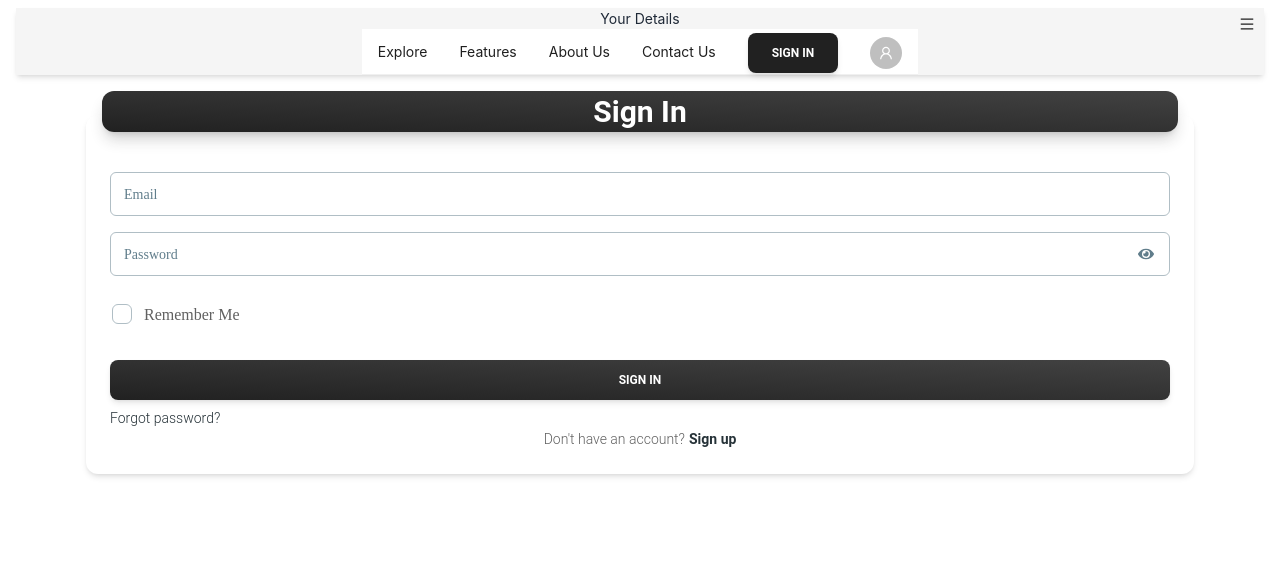
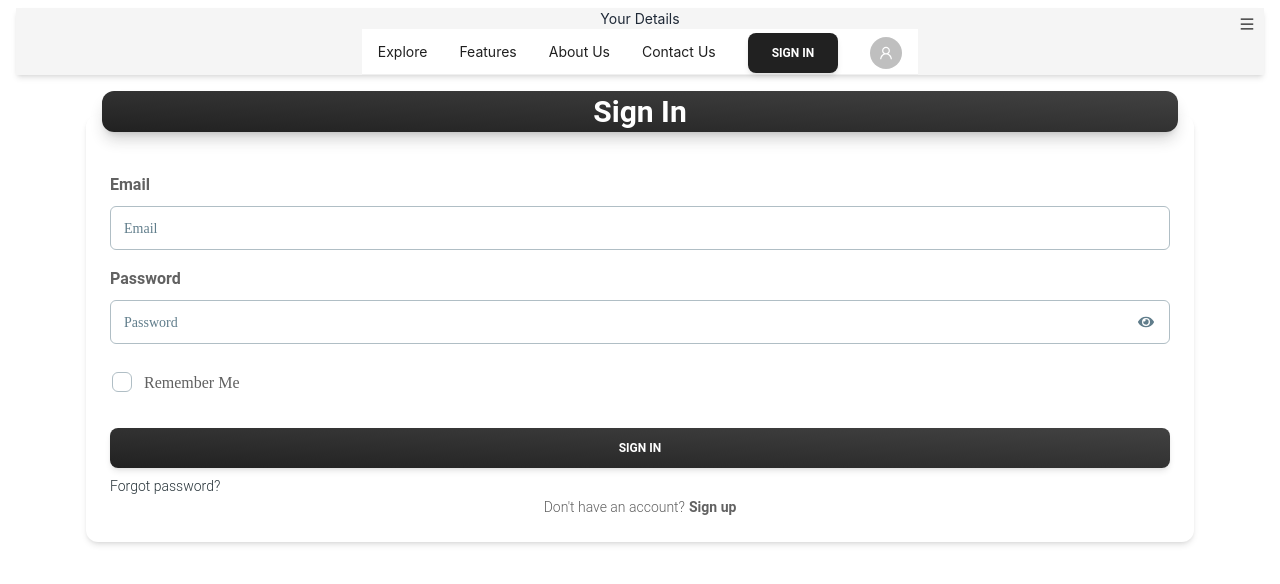
Before and after one commit to IsoDevMate/cyber-cafe, a React (Vite) app in the folder frontend/: page /signin in a window 1280 px wide. Shown: the top 584 px of the page. Built offline with nearby package versions, Linux system fonts and the light colour scheme.

Commit message:
login and sign up working

```diff
--- a/frontend/src/auth/signin.jsx
+++ b/frontend/src/auth/signin.jsx
@@ -11,7 +11,7 @@ import {
 } from "@material-tailwind/react";
 import { signInWithEmailAndPassword } from "firebase/auth";
 import { auth } from "../../src/firebase";
-import { useNavigate } from "react-router-dom";
+import { useNavigate,Link } from "react-router-dom";
 import { useAuth } from "../../src/auth/context/auth";
 import { FaEye, FaEyeSlash } from "react-icons/fa";
 
@@ -24,9 +24,12 @@ export const SignIn = () => {
   const [emailError, setEmailError] = useState("");
   const [passwordError, setPasswordError] = useState("");
   const [errorMessage, setErrorMessage] = useState("");
+  const [showPassword, setShowPassword] = useState(false);
+
   const navigate = useNavigate();
   const { setUser } = useAuth();
   const MIN_PASSWORD_LENGTH = 8;
+
 
   const validateEmail = (email) => {
     const regex = /^[^\s@]+@[^\s@]+\.[^\s@]+$/;
@@ -38,9 +41,8 @@ export const SignIn = () => {
     setShowPassword(!showPassword);
   };
 
-  const handlePasswordChange = (e) => {
-    setPassword(e.target.value);
-  };
+
+
 
   const handleForgotPassword = () => {
     // Add your forgot password logic here
@@ -49,17 +51,8 @@ export const SignIn = () => {
   };
 
 
-  const handleEmailChange = (e) => {
-    setEmail(e.target.value);
-  };
 
-
-
-
-
-  const [showPassword, setShowPassword] = useState(false);
-
-/*  const handlePasswordChange = (e) => {
+  const handlePasswordChange = (e) => {
     const value = e.target.value.trim();
     setPassword(value);
     setPasswordError(
@@ -69,18 +62,15 @@ export const SignIn = () => {
     );
   };
 
-  const togglePasswordVisibility = () => {
-    setShowPassword(!showPassword);
-  };
-  */
 
-  /*
+
+
   const handleEmailChange = (e) => {
     const value = e.target.value;
     setEmail(value);
     setEmailError(validateEmail(value) ? "" : "Invalid email format");
   };
-  */
+
 
   const handleLogin = () => {
     if (!validateEmail(email) || password.length < MIN_PASSWORD_LENGTH) {
@@ -94,8 +84,9 @@ export const SignIn = () => {
       .then((userCredential) => {
         const user = userCredential.user;
         console.log("User logged in:", user);
+        alert("You have  successfully loggined in as ", user);
         setUser(user);
-        navigate("/dashboard");
+        navigate("/home");
       })
       .catch((error) => {
         console.log("Login error:", error.message);
@@ -118,7 +109,19 @@ export const SignIn = () => {
         </Typography>
       </CardHeader>
       <CardBody className="flex flex-col gap-4">
-        <Input label="Email" size="lg" />
+      <Typography className="-mb-2" variant="h6">
+          Email
+        </Typography>
+      <Input
+          label="Email"
+          size="lg"
+          value={email}
+          onChange={handleEmailChange}
+          error={emailError}
+        />
+        <Typography className="-mb-2" variant="h6">
+          Password
+        </Typography>
         <Input
           label="Password"
           size="lg"
@@ -156,15 +159,14 @@ export const SignIn = () => {
         </Typography>
         <Typography variant="small" className="mt-6 flex justify-center">
           Don&apos;t have an account?
-          <Typography
-            as="a"
-            href="#signup"
+          <Link
+            to="/signup"
             variant="small"
             color="blue-gray"
             className="ml-1 font-bold"
           >
             Sign up
-          </Typography>
+          </Link>
         </Typography>
       </CardFooter>
     </Card>
--- a/frontend/src/auth/signup.jsx
+++ b/frontend/src/auth/signup.jsx
@@ -1,22 +1,130 @@
-import React from "react";
+import React, { useState } from "react";
 import {
   Button,
-  Dialog,
   Card,
   CardHeader,
   CardBody,
   CardFooter,
   Typography,
   Input,
-  Checkbox,
 } from "@material-tailwind/react";
+import { FaEye, FaEyeSlash } from "react-icons/fa";
+import { auth, db, collection, addDoc } from "../firebase";
+import { useNavigate } from "react-router-dom";
+import { useAuth } from "../auth/context/auth";
+import { createUserWithEmailAndPassword } from "firebase/auth";
+
+export const SignUpForm = () => {
+  const [name, setName] = useState("");
+  const [email, setEmail] = useState("");
+  const [password, setPassword] = useState("");
+  const [confirmPassword, setConfirmPassword] = useState("");
+  const [errorMessage, setErrorMessage] = useState("");
+  const [showPassword, setShowPassword] = useState(false);
+  const [emailError, setEmailError] = useState("");
+  const [passwordError, setPasswordError] = useState("");
+  const [confirmPasswordError, setConfirmPasswordError] = useState("");
+  const navigate = useNavigate();
+  const { setUser } = useAuth();
+  const MIN_PASSWORD_LENGTH = 8;
+
+  const validateEmail = (email) => {
+    const regex = /^[^\s@]+@[^\s@]+\.[^\s@]+$/;
+    return regex.test(email);
+  };
+
+  const togglePasswordVisibility = () => {
+    setShowPassword(!showPassword);
+  };
+
+  const handleNameChange = (e) => {
+    setName(e.target.value);
+  };
+
+  const handleEmailChange = (e) => {
+    const value = e.target.value;
+    setEmail(value);
+    setEmailError(validateEmail(value) ? "" : "Invalid email format");
+  };
+
+  const handlePasswordChange = (e) => {
+    const value = e.target.value.trim();
+    setPassword(value);
+    setPasswordError(
+      value.length >= MIN_PASSWORD_LENGTH
+        ? ""
+        : `Password must be at least ${MIN_PASSWORD_LENGTH} characters long`
+    );
+  };
+
+  const handleConfirmPasswordChange = (e) => {
+    const value = e.target.value;
+    setConfirmPassword(value);
+    setConfirmPasswordError(value === password ? "" : "Passwords do not match");
+  };
+
+  const handleSignUp = async (e) => {
+    e.preventDefault();
+
+    if (
+      !validateEmail(email) ||
+      password.length < MIN_PASSWORD_LENGTH ||
+      confirmPassword !== password
+    ) {
+      setErrorMessage(
+        "Please enter a valid email, ensure the password is at least 8 characters long, and confirm the passwords match"
+      );
+      return;
+    }
+    try{
+     createUserWithEmailAndPassword(auth, email, password)
+      .then((userCredential) => {
+        const user = userCredential.user;
+        // Signed up
+        console.log(userCredential.user);
+        setUser(user);
+        alert("User created successfully");
+        navigate("/signin");
 
 
-export const SignUpForm = ({ open, handleOpen }) => {
+      })
+      .catch((err) => {
+        console.log("Login error:", err.message);
+        setErrorMessage("Signup failed. Please try again.");
+        console.log(err.code);
+        alert(err.code);
+      }
+      )
+
+      // Add user data to Firestore
+      const usersCollection = collection(db, "users");
+      await addDoc(usersCollection, {
+        name,
+        email: user.email,
+        // Add other user data fields here
+      });
+
+      console.log("Sign up successful:", user);
+      navigate("/dashboard");
+    } catch (error) {
+      console.error("Sign up error:", error);
+      setErrorMessage("Sign up failed. Please try again.");
+    }
+  };
+
+
+
   return (
-    <>
-    <Dialog size="xs" open={open} handler={handleOpen} className="bg-transparent shadow-none">
     <Card className="mx-auto w-full max-w-[24rem]">
+      <CardHeader
+        variant="gradient"
+        color="gray"
+        className="mb-4 grid h-28 place-items-center"
+      >
+        <Typography variant="h3" color="white">
+          Sign Up
+        </Typography>
+      </CardHeader>
       <CardBody className="flex flex-col gap-4">
         <Typography className="mb-3 font-normal" variant="paragraph" color="gray">
           Enter your details to create a new account.
@@ -24,22 +132,54 @@ export const SignUpForm = ({ open, handleOpen }) => {
         <Typography className="-mb-2" variant="h6">
           Your Name
         </Typography>
-          <Input label="Full Name" size="lg" />
+        <Input label="Full Name" size="lg" value={name} onChange={handleNameChange} />
         <Typography className="-mb-2" variant="h6">
           Your Email
         </Typography>
-          <Input label="Email" size="lg" />
+        <Input
+          label="Email"
+          size="lg"
+          value={email}
+          onChange={handleEmailChange}
+          error={emailError}
+        />
         <Typography className="-mb-2" variant="h6">
           Your Password
         </Typography>
-          <Input label="Password" size="lg" />
+        <Input
+          label="Password"
+          size="lg"
+          type={showPassword ? "text" : "password"}
+          value={password}
+          onChange={handlePasswordChange}
+          icon={
+            showPassword ? (
+              <FaEyeSlash onClick={togglePasswordVisibility} />
+            ) : (
+              <FaEye onClick={togglePasswordVisibility} />
+            )
+          }
+          error={passwordError}
+        />
         <Typography className="-mb-2" variant="h6">
           Confirm Password
         </Typography>
-          <Input label="Confirm Password" size="lg" />
+        <Input
+          label="Confirm Password"
+          size="lg"
+          type={showPassword ? "text" : "password"}
+          value={confirmPassword}
+          onChange={handleConfirmPasswordChange}
+          error={confirmPasswordError}
+        />
+        {errorMessage && (
+          <Typography variant="small" color="red">
+            {errorMessage}
+          </Typography>
+        )}
       </CardBody>
       <CardFooter className="pt-0">
-          <Button variant="gradient" onClick={handleOpen} fullWidth>
+        <Button variant="gradient" fullWidth onClick={handleSignUp}>
           Sign Up
         </Button>
         <Typography variant="small" className="mt-4 flex justify-center">
@@ -50,14 +190,12 @@ export const SignUpForm = ({ open, handleOpen }) => {
             variant="small"
             color="blue-gray"
             className="ml-1 font-bold"
-              onClick={handleOpen}
+            onClick={() => navigate("/signin")}
           >
             Sign in
           </Typography>
         </Typography>
       </CardFooter>
     </Card>
-    </Dialog>
-    </>
   );
-}
+};
```
Lines whose indentation alone changed are shown as unchanged.
